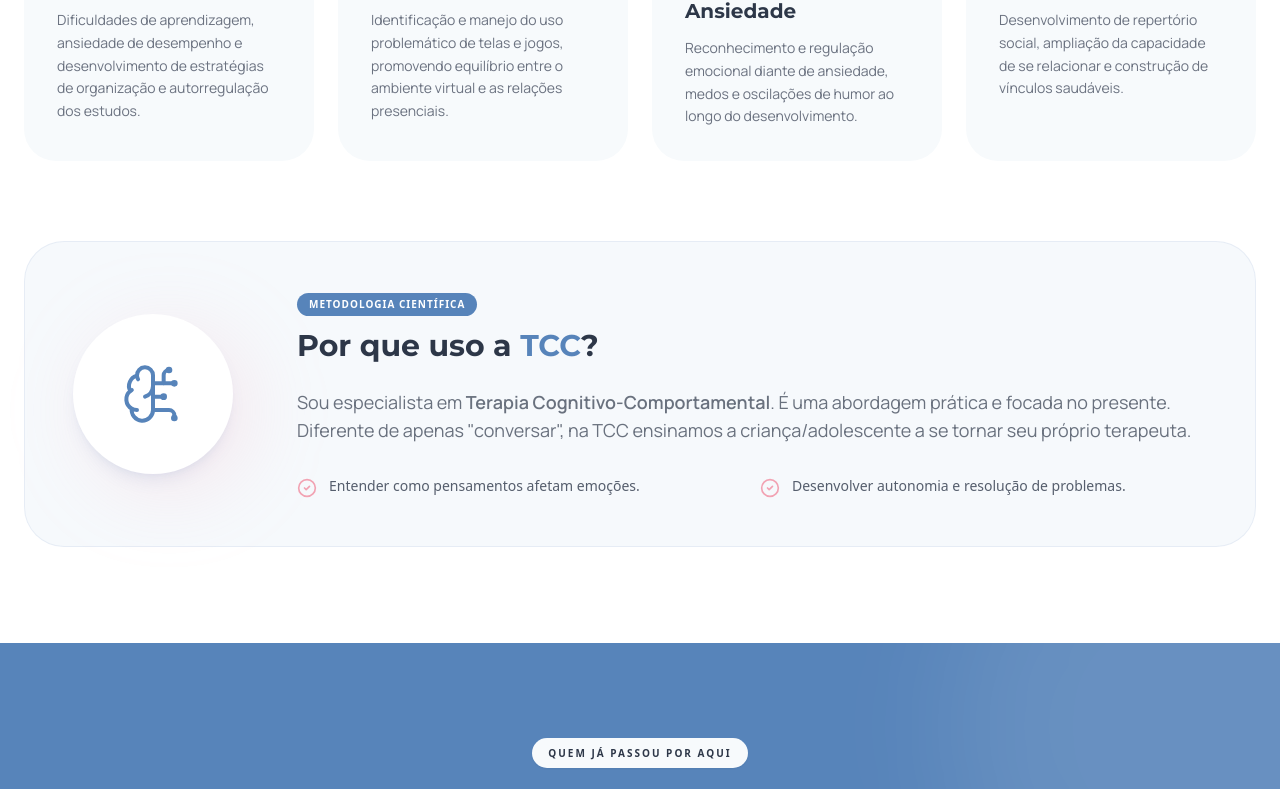
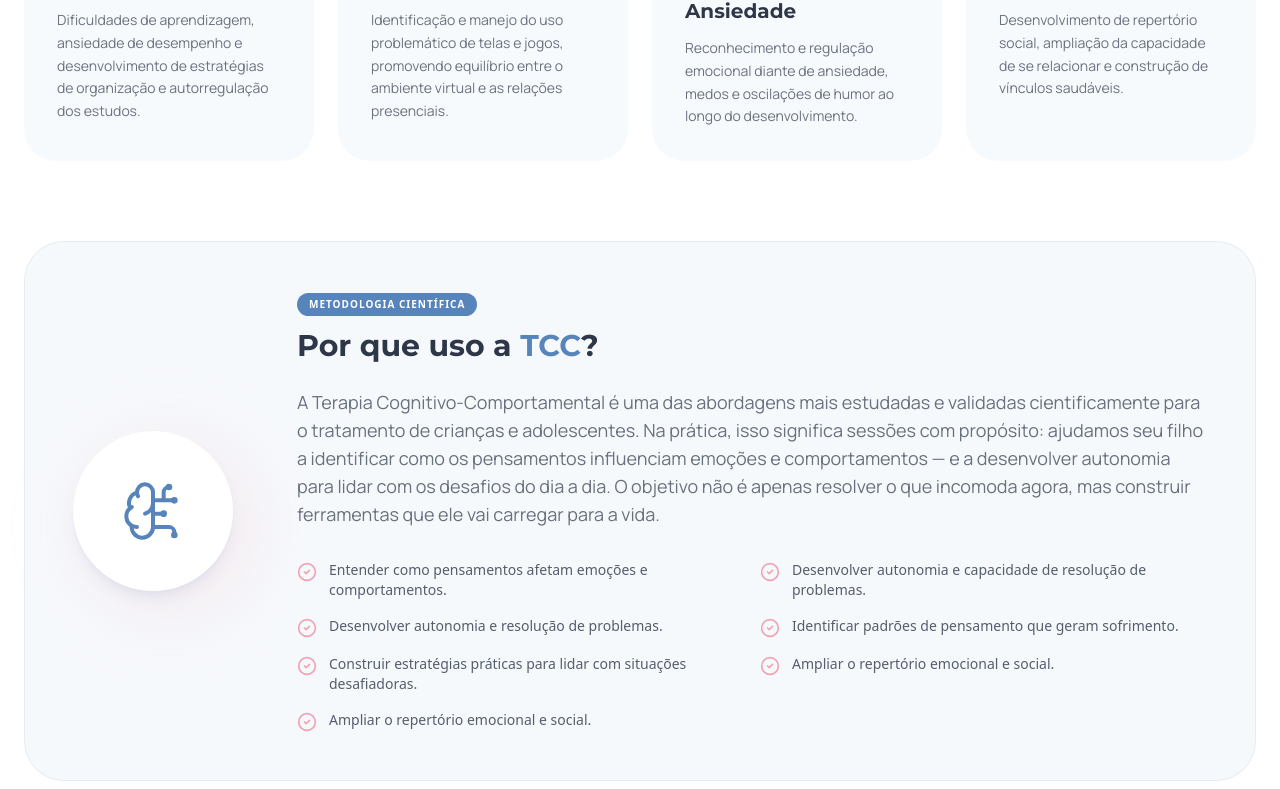
Before and after one commit to plinioledax-coder/julia-paim, a Vue app: page / in a window 1280 px wide. Shown: the part 1991-2780 px from the top of the page. Built offline with nearby package versions, Linux system fonts and the light colour scheme; a web font is replaced by a local one.

Commit message:
Enhance Services.vue with detailed therapy description
Updated the description of Cognitive Behavioral Therapy and added new points about developing autonomy and problem-solving skills.

```diff
--- a/src/components/sections/Services.vue
+++ b/src/components/sections/Services.vue
@@ -79,19 +79,41 @@ const services = [
                     </div>
 
                     <p class="font-body text-brand-dark/70 text-base md:text-lg leading-relaxed">
-                        Sou especialista em <strong>Terapia Cognitivo-Comportamental</strong>. É uma abordagem prática e focada no presente.
-                        Diferente de apenas "conversar", na TCC ensinamos a criança/adolescente a se tornar seu próprio terapeuta.
+                        A Terapia Cognitivo-Comportamental é uma das abordagens mais estudadas e validadas cientificamente para o tratamento de crianças e adolescentes.
+Na prática, isso significa sessões com propósito: ajudamos seu filho a identificar como os pensamentos influenciam emoções e comportamentos — e a desenvolver autonomia para lidar com os desafios do dia a dia.
+O objetivo não é apenas resolver o que incomoda agora, mas construir ferramentas que ele vai carregar para a vida.
                     </p>
 
                     <div class="grid grid-cols-1 md:grid-cols-2 gap-4 pt-2">
                         <div class="flex items-start gap-3 text-left">
                             <CheckCircle2 class="w-5 h-5 text-brand-accent shrink-0 mt-0.5" />
-                            <p class="text-sm font-medium text-brand-dark/80">Entender como pensamentos afetam emoções.</p>
+                            <p class="text-sm font-medium text-brand-dark/80">Entender como pensamentos afetam emoções e comportamentos.</p>
+                        </div>
+                        <div class="flex items-start gap-3 text-left">
+                            <CheckCircle2 class="w-5 h-5 text-brand-accent shrink-0 mt-0.5" />
+                            <p class="text-sm font-medium text-brand-dark/80">Desenvolver autonomia e capacidade de resolução de problemas.</p>
                         </div>
                         <div class="flex items-start gap-3 text-left">
                             <CheckCircle2 class="w-5 h-5 text-brand-accent shrink-0 mt-0.5" />
                             <p class="text-sm font-medium text-brand-dark/80">Desenvolver autonomia e resolução de problemas.</p>
                         </div>
+                        <div class="flex items-start gap-3 text-left">
+                            <CheckCircle2 class="w-5 h-5 text-brand-accent shrink-0 mt-0.5" />
+                            <p class="text-sm font-medium text-brand-dark/80">Identificar padrões de pensamento que geram sofrimento.</p>
+                        </div>
+                        <div class="flex items-start gap-3 text-left">
+                            <CheckCircle2 class="w-5 h-5 text-brand-accent shrink-0 mt-0.5" />
+                            <p class="text-sm font-medium text-brand-dark/80">Construir estratégias práticas para lidar com situações desafiadoras.</p>
+                        </div>
+                        <div class="flex items-start gap-3 text-left">
+                            <CheckCircle2 class="w-5 h-5 text-brand-accent shrink-0 mt-0.5" />
+                            <p class="text-sm font-medium text-brand-dark/80">Ampliar o repertório emocional e social.</p>
+                        </div>
+                        <div class="flex items-start gap-3 text-left">
+                            <CheckCircle2 class="w-5 h-5 text-brand-accent shrink-0 mt-0.5" />
+                            <p class="text-sm font-medium text-brand-dark/80">Ampliar o repertório emocional e social.</p>
+                        </div>
+
                     </div>
                 </div>
 
```
